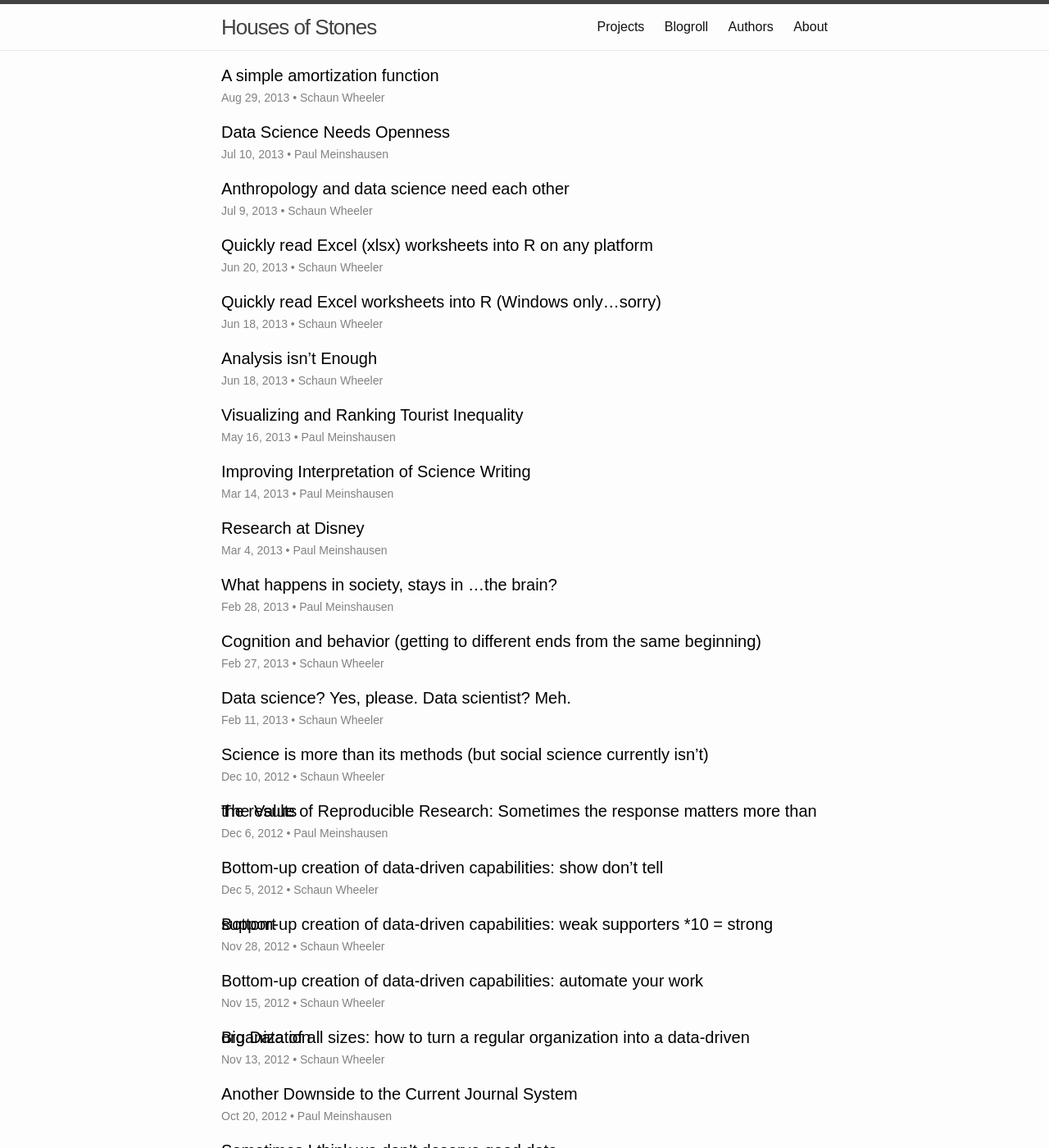
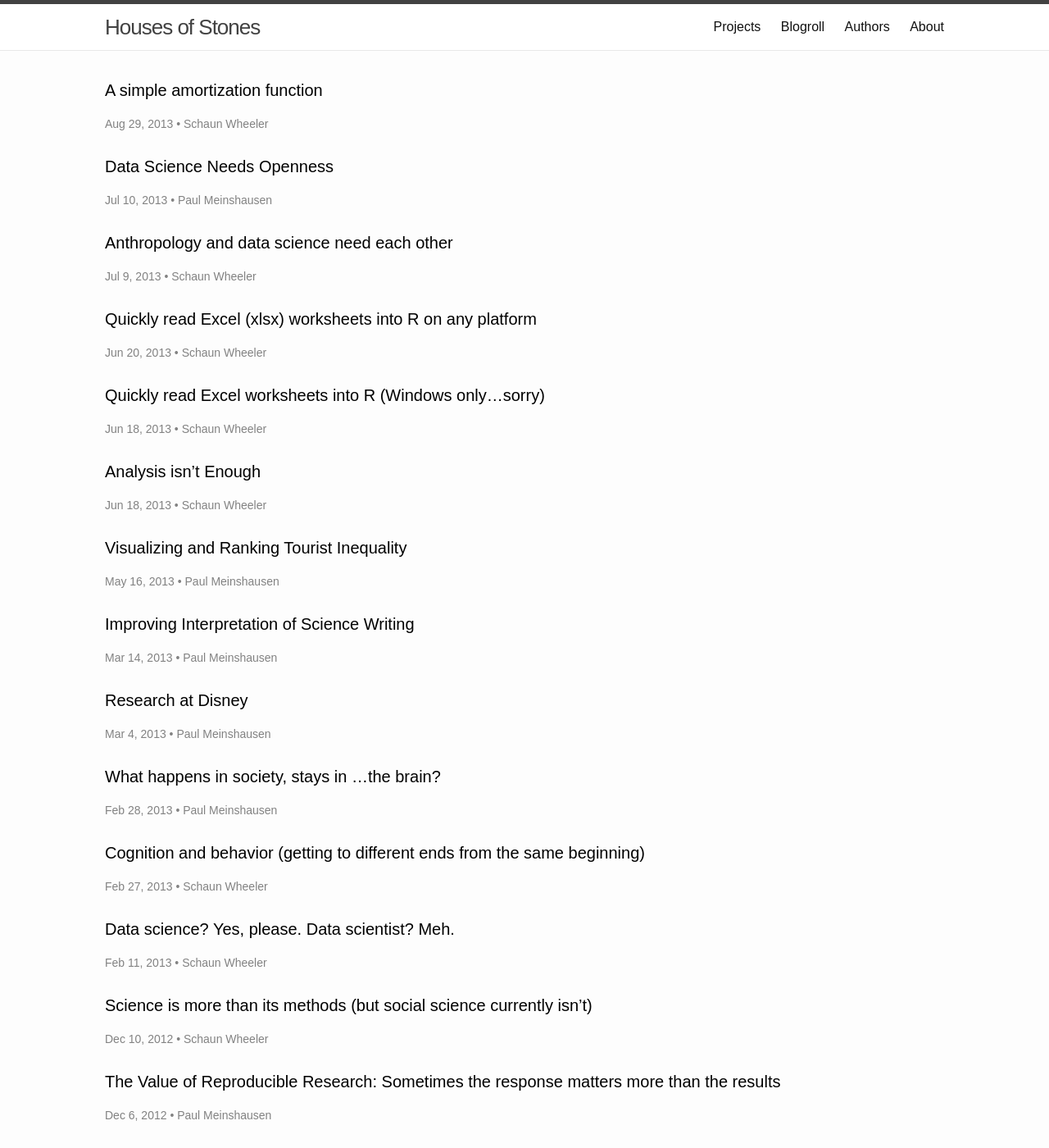
Before and after one commit to housesofstones/housesofstones.github.io, a Jekyll site: the page built from index.html, in a window 1280 px wide and 1400 px high. Shown: the whole window at 82% size. Built offline with Jekyll 4.4.1, drawn with Linux system fonts in a browser that asks for light colours; nearby versions of some CDN libraries.

Commit message:
layout changes

```diff
--- a/_includes/footer.html
+++ b/_includes/footer.html
@@ -1,8 +1,6 @@
 <footer class="site-footer">
 
   <div class="wrapper">
-
-    <h2 class="footer-heading">{{ site.title }}</h2>
 
     <div class="footer-col-wrapper">
       <div class="footer-col  footer-col-1">
--- a/css/hoscustom.css
+++ b/css/hoscustom.css
@@ -5,7 +5,32 @@
     font-size: 20px;
     color: black;
     line-height: 0px;
+    display: inline;
 }
 body {
     font-family: "Century Gothic", CenturyGothic, AppleGothic, sans-serif;
 }
+
+.site-header {
+    position: fixed;
+    width: 100%;
+    background-color: white;
+}
+
+.page-content {
+    padding: 100px 0;
+}
+
+.footer-col-1 {
+    width: calc(20% - (30px / 2));
+}
+.footer-col-2 {
+    width: 0px;
+}
+.footer-col-3 {
+    width: calc(70% - (30px / 2));
+}
+
+.wrapper {
+    max-width: 80%;
+}
```
